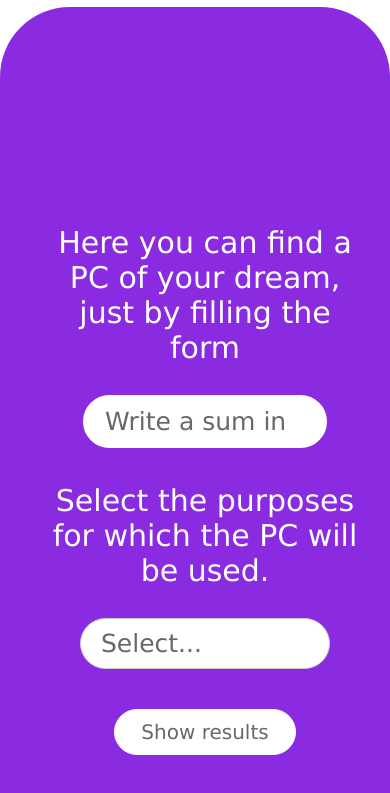
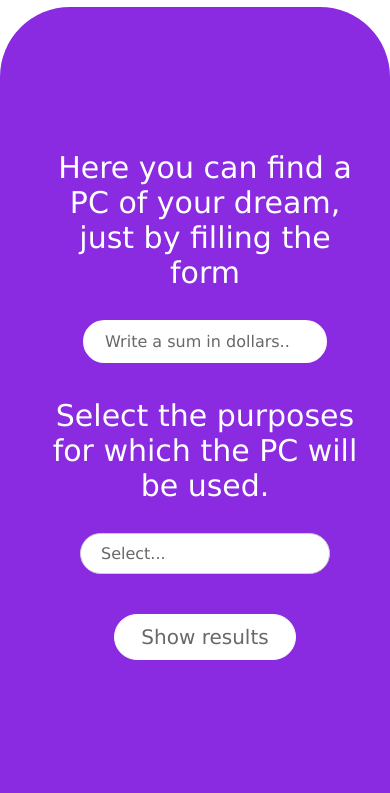
Before and after one commit to KisKisBarsik/Project, a plain HTML site: page index3.html in a window 390 px wide. Shown: the part 115-908 px from the top of the page. Drawn offline with Linux system fonts and the light colour scheme.

Commit message:
Small changes

```diff
--- a/CSS/style10.css
+++ b/CSS/style10.css
@@ -993,6 +993,10 @@ section {
         margin: 0px 15px 0px 15px;
     }
 
+    .center {
+        padding-bottom: 370px;
+    }
+
     .logInContent {
         width: 350px;
         height: 550px;
--- a/CSS/style11.css
+++ b/CSS/style11.css
@@ -791,6 +791,10 @@ section {
         padding-top: 0px;
     }
 
+    .center {
+        padding-bottom: 370px;
+    }
+
     .wrongUserNameOrPassword {
         font-size: 20px;
         margin: 25px 0px 20px 5px;
--- a/CSS/style3.css
+++ b/CSS/style3.css
@@ -558,6 +558,10 @@ section {
 
         margin-top: 25px;
         padding-top: 0px;
+    }
+
+    .center {
+        padding-bottom: 170px;
     }
 
 }
@@ -1164,8 +1168,17 @@ section {
         width: 250px;
     }
 
+    .dropdown-button {
+        font-size: 16px;
+    }
+
     .dropdown-content {
         width: 235px;
+    }
+
+    .dropdown-item {
+        font-size: 16px;
+        padding: 12.5px 0px 12.5px 0px;
     }
 
     #results {
@@ -1173,4 +1186,8 @@ section {
         font-size: 20px;
     }
 
+    #inputSum {
+        font-size: 16px;
+    }
+
 }
--- a/CSS/style5.css
+++ b/CSS/style5.css
@@ -792,6 +792,10 @@ section {
         padding-top: 0px;
     }
 
+    .center {
+        padding-bottom: 70px;
+    }
+
     .textInstruction {
         font-size: 24px;
     }
@@ -1045,6 +1049,10 @@ section {
         margin: 0px 15px 0px 15px;
     }
 
+    .center {
+        padding-bottom: 100px;
+    }
+
 
 
     .orderPc {
```
